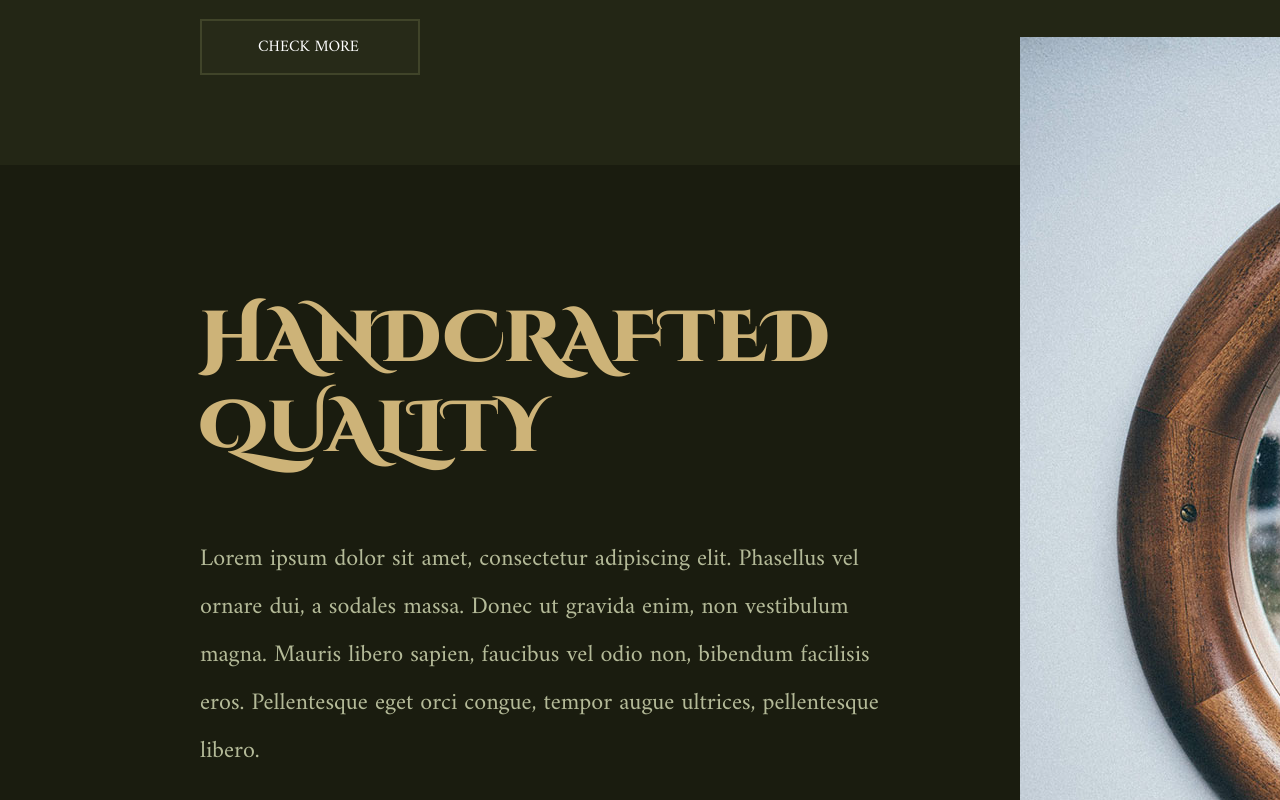
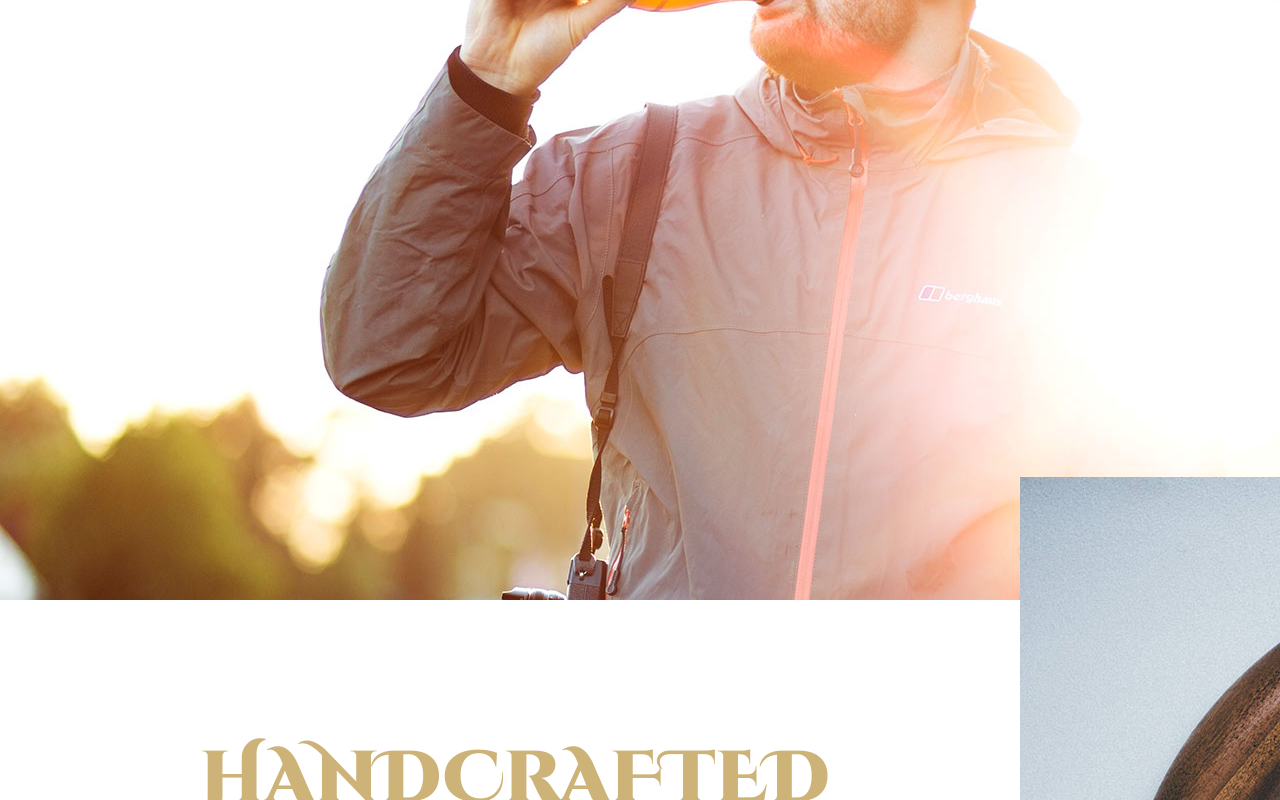
Before and after one commit to Mogrima/zeus, a website: page src/index.html in a window 1280 px wide. Shown: the part 2187-2987 px from the top of the page. Drawn offline with nearby package versions, Linux system fonts and the light colour scheme; files that its build step writes are made by us from their sources.

Commit message:
1.сделала блок слоган видимым, стилизовала его (размеры, фоновое изображение, маргины, подвинула текст), спозиционировала его с помощью абсолютного позиционирования, чтобы он встал как по макету. 2. остальные пункты features также двигала с помощью маргинов и паддингов, чтобы они заняли свои места. 3. Изменила ширину второго пункта, уменьшила ее с учетом маргина слева в 200px

```diff
--- a/src/less/features.less
+++ b/src/less/features.less
@@ -1,9 +1,9 @@
 .features {
 	min-width: 2000px;
-	background-color: @main;
 }
 
 .features__list {
+	position: relative;
 	margin: 0;
 	padding: 0;
 	list-style: none;
@@ -28,14 +28,15 @@
 		}
 	}
 	&--second {
-		width: 1730px;
-		padding-bottom: 90px;
+		position: absolute;
+		top: 367px;
+		width: 1530px;
 		background-color: #232615;
 
 		&::before {
 			content: "";
 			position: absolute;
-			right: 399px;
+			right: 200px;
 			top: -290px;
 			width: 232px;
 			height: 917px;
@@ -44,6 +45,7 @@
 		}
 	}
 	&--third {
+		margin-top: 912px;
 		padding-top: 130px;
 		padding-bottom: 120px;
 
@@ -117,5 +119,9 @@
 }
 
 .features__slogan {
-	display: none;
+	width: 2000px;
+	min-height: 884px;
+	margin-left: -200px;
+	margin-top: 92px;
+	background-image: url("../img/Photo-2.jpg");
 }
```
